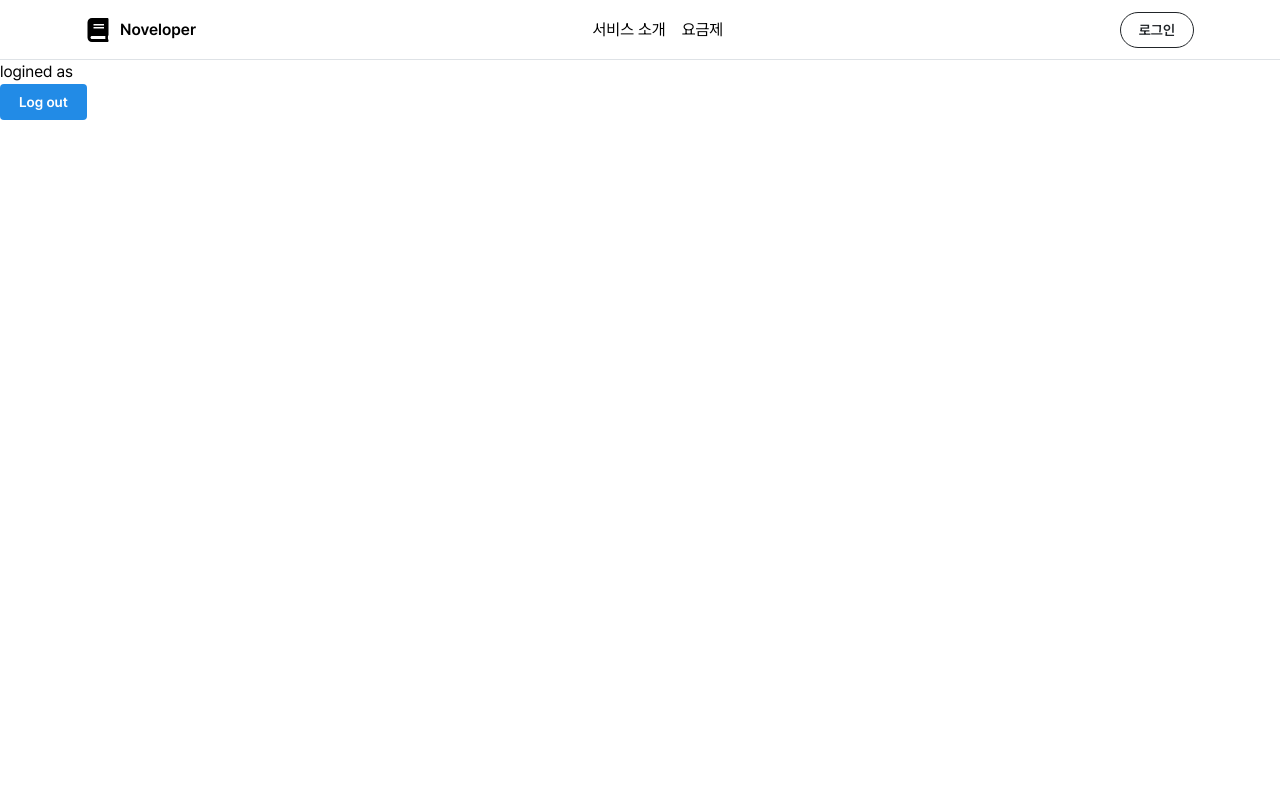
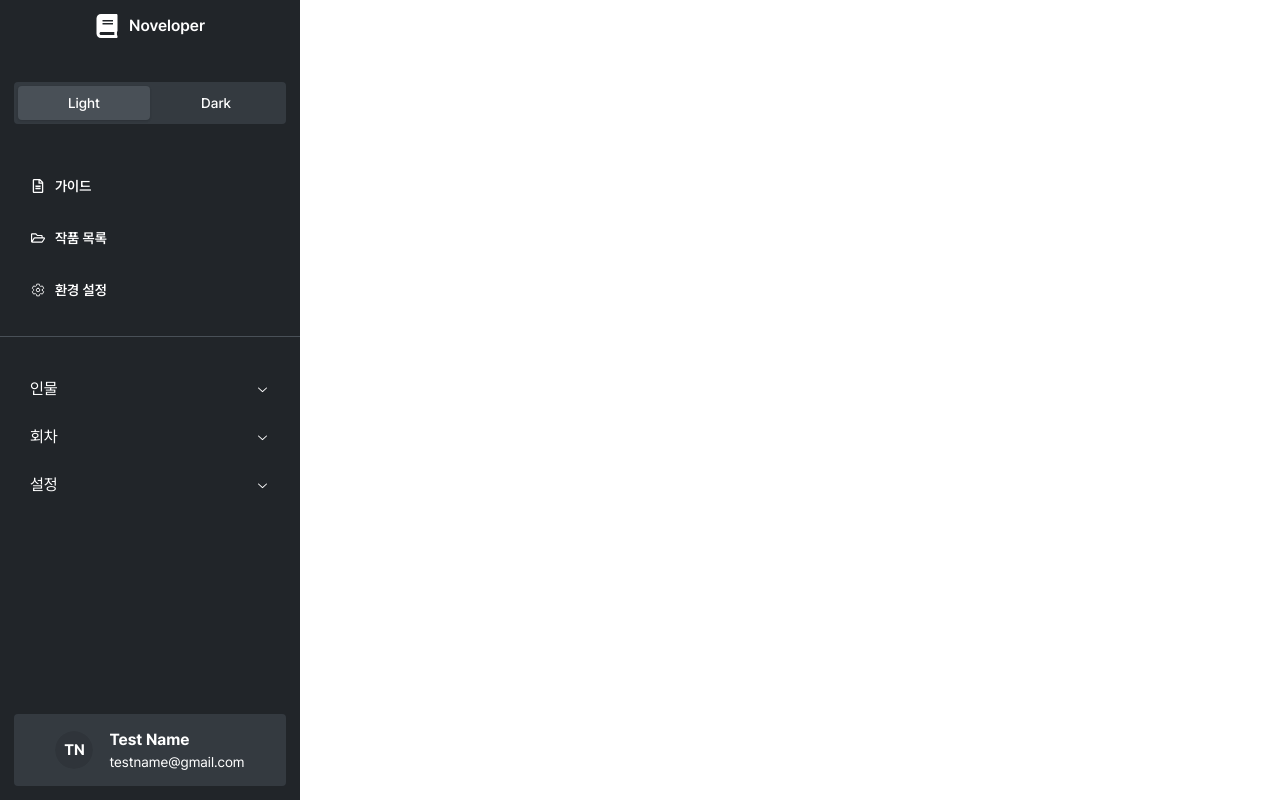
Before and after one commit to leey00nsu/noveloper, a Next.js app: page /dashboard in a window 1280 px wide. Built offline with nearby package versions, Linux system fonts and the light colour scheme; no server answers.

Commit message:
feat. Sidebar 구현

```diff
--- a/src/app/dashboard/page.tsx
+++ b/src/app/dashboard/page.tsx
@@ -1,15 +1,10 @@
-'use client';
-
-import AppContainer from '@/components/ui/container/app-container';
-import { Button } from '@mantine/core';
-import { signOut, useSession } from 'next-auth/react';
+import Sidebar from '@/components/dashboard/sidebar/sidebar';
+import { Group } from '@mantine/core';
 
 export default function Page() {
-  const { data: session } = useSession();
   return (
-    <AppContainer>
-      <div>logined as {session?.user?.email}</div>
-      <Button onClick={() => signOut()}>Log out</Button>
-    </AppContainer>
+    <Group className="h-svh">
+      <Sidebar />
+    </Group>
   );
 }
--- /dev/null
+++ b/src/components/dashboard/sidebar/sidebar.tsx
@@ -0,0 +1,128 @@
+'use client';
+
+import Logo from '@/components/ui/logo/logo';
+import {
+  Accordion,
+  Avatar,
+  Box,
+  Button,
+  Center,
+  Divider,
+  Group,
+  ScrollArea,
+  SegmentedControl,
+  Stack,
+  Text,
+  useMantineColorScheme,
+} from '@mantine/core';
+import { FaRegFileAlt, FaRegFolderOpen } from 'react-icons/fa';
+import { IoSettingsOutline } from 'react-icons/io5';
+
+const Sidebar = () => {
+  const { colorScheme, setColorScheme } = useMantineColorScheme();
+
+  const MOCK_BUTTONS = [
+    { label: '가이드', icon: <FaRegFileAlt /> },
+    { label: '작품 목록', icon: <FaRegFolderOpen /> },
+    { label: '환경 설정', icon: <IoSettingsOutline /> },
+  ];
+
+  const MOCK_ACCORDIANS = [
+    { label: '인물', items: ['인물 관리', '인물 관계도'] },
+    { label: '회차', items: ['회차 관리', '타임라인'] },
+    { label: '설정', items: ['작품 정보', '배경 관리', '고유 명사 설정'] },
+  ];
+
+  return (
+    <Stack className="h-full w-[300px] bg-gray-900 ">
+      <Center className="p-sm">
+        <Logo color="white" />
+      </Center>
+
+      <Box className="p-sm">
+        <SegmentedControl
+          onChange={(value) => setColorScheme(value as any)}
+          fullWidth
+          value={colorScheme}
+          classNames={{
+            root: 'bg-gray-800',
+            indicator: 'bg-gray-700',
+            label: 'text-white hover:text-white',
+          }}
+          data={[
+            { label: 'Light', value: 'light' },
+            { label: 'Dark', value: 'dark' },
+          ]}
+        />
+      </Box>
+
+      <ScrollArea
+        className="h-full"
+        classNames={{
+          scrollbar: '!bg-gray-900',
+          thumb: '!bg-white/40',
+        }}
+      >
+        <Stack className="p-sm">
+          {MOCK_BUTTONS.map((button) => (
+            <Button
+              key={button.label}
+              variant="transparent"
+              leftSection={button.icon}
+              justify="flex-start"
+              color="white"
+              className="px-md hover:bg-gray-800 "
+            >
+              {button.label}
+            </Button>
+          ))}
+        </Stack>
+
+        <Divider color="gray.7" className="my-sm" />
+
+        <Accordion multiple defaultValue={[]} className="p-sm">
+          {MOCK_ACCORDIANS.map((accordion) => (
+            <Accordion.Item
+              key={accordion.label}
+              value={accordion.label}
+              className="border-none"
+            >
+              <Accordion.Control className="rounded text-white hover:bg-gray-800">
+                {accordion.label}
+              </Accordion.Control>
+              <Accordion.Panel>
+                <Stack>
+                  {accordion.items.map((item) => (
+                    <Button
+                      key={item}
+                      variant="transparent"
+                      justify="flex-start"
+                      color="white"
+                      className="px-md hover:bg-gray-800 "
+                    >
+                      {item}
+                    </Button>
+                  ))}
+                </Stack>
+              </Accordion.Panel>
+            </Accordion.Item>
+          ))}
+        </Accordion>
+      </ScrollArea>
+
+      <Box className="p-sm">
+        <Group className="p-sm rounded bg-gray-800" justify="center">
+          <Avatar src={null} color="white">
+            TN
+          </Avatar>
+          <Stack className="gap-0">
+            <Text className="font-bold text-white">Test Name</Text>
+            <Text className="text-sm text-white">testname@gmail.com</Text>
+          </Stack>
+        </Group>
+      </Box>
+    </Stack>
+  );
+};
+
+export default Sidebar;
--- a/tailwind.config.ts
+++ b/tailwind.config.ts
@@ -1,6 +1,7 @@
 import type { Config } from 'tailwindcss';
 
 const config: Config = {
+  darkMode: ['selector', '[data-mantine-color-scheme="dark"]'],
   content: [
     './src/pages/**/*.{js,ts,jsx,tsx,mdx}',
     './src/components/**/*.{js,ts,jsx,tsx,mdx}',
@@ -8,8 +9,17 @@ const config: Config = {
   ],
   theme: {
     extend: {
+      spacing: {
+        xs: '0.75rem',
+        sm: '0.875rem',
+        md: '1rem',
+        lg: '1.125rem',
+        xl: '1.25rem',
+      },
       // open color palette
       colors: {
+        foreground: 'var(--mantine-color-text)',
+        background: 'var(--mantine-color-body)',
         gray: {
           '50': '#f8f9fa',
           '100': '#f1f3f5',
```
